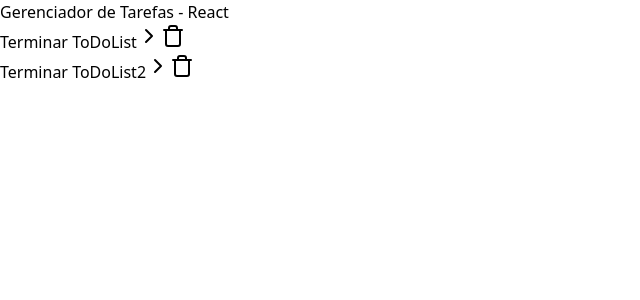
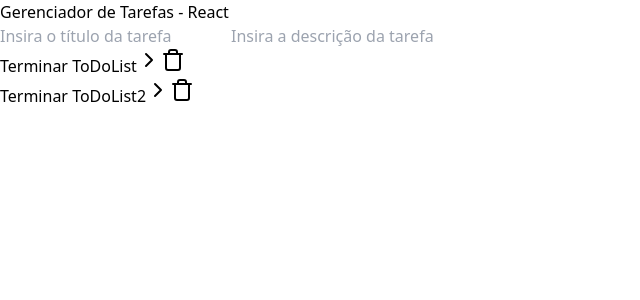
Before and after one commit to GabsFMA/ToDoList_React, a React (Vite) app: page / in a window 1280 px wide. Shown: the top 300 px of the page, without its empty margins (0-640 px from the left). Built offline with nearby package versions, Linux system fonts and the light colour scheme.

Commit message:
feat: input sections added

```diff
--- a/src/App.jsx
+++ b/src/App.jsx
@@ -46,6 +46,8 @@ function App(){
         <h1 className="text-3xl text-slate-100 font-bold text-center">
           Gerenciador de Tarefas - React
         </h1>
+
+        <AddTask/>
         <TaskList
           taskList={taskList}
           onTaskClick={onTaskClick}
--- a/src/components/AddTask.jsx
+++ b/src/components/AddTask.jsx
@@ -1,6 +1,10 @@
 function AddTask(){
     return(
-        <h1 className="text-red-500">Adicionar tarefas</h1>
+        <div className="flex flex-col bg-slate-200 rounded-md shadow space-y-4 p-6">
+            <input type="text" placeholder="Insira o título da tarefa"/>
+            <input type="text" placeholder="Insira a descrição da tarefa"/>
+
+        </div>
     )
 }
 
```
